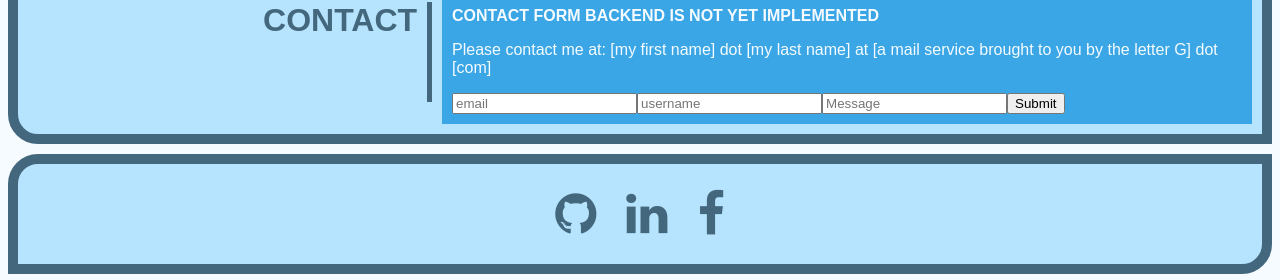
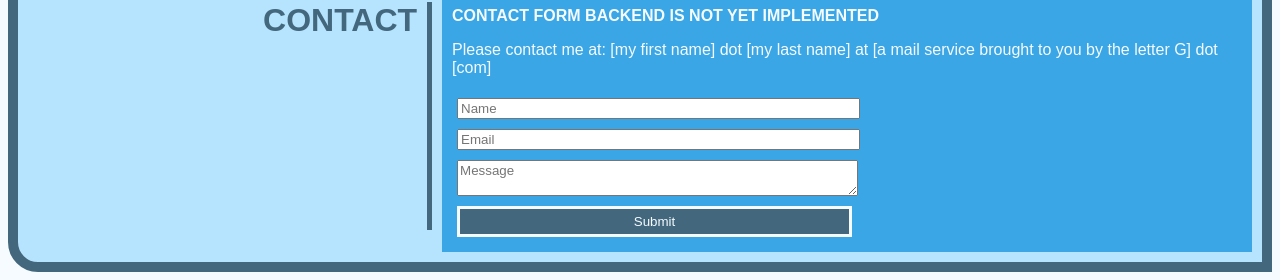
Before and after one commit to giancarlow333/react-portfolio, a React (Vite) app: page /Contact in a window 1280 px wide. Shown: the part 437-717 px from the top of the page. Built offline with nearby package versions, Linux system fonts and the light colour scheme.

Commit message:
Update <Form /> component styling

```diff
--- a/src/App.css
+++ b/src/App.css
@@ -205,6 +205,26 @@
         margin: 0 15px 0 15px;
     }
 
+    /* CONTACT FORM SECTION */
+    form {
+        display: flex;
+        flex-direction: column;
+    }
+
+    input, textarea {
+        margin: 5px;
+        width: 50%;
+    }
+
+    button {
+        margin: 5px;
+        padding: 5px;
+        width: 50%;
+        background-color: var(--darkest);
+        color: var(--lighter);
+        border: 3px solid var(--lighter);
+    }
+
     /* RESPONSIVE DESIGN SECTION
      * Resize/position elements on smaller screens
      */
@@ -252,4 +272,7 @@
             margin-left: 0px;
             margin-top: 10px;
         }
+        input, textarea, button {
+            width: 100%;
+        }
     }
--- a/src/components/Form.jsx
+++ b/src/components/Form.jsx
@@ -66,24 +66,24 @@ function Form() {
     <div>
       <form className="form" onSubmit={handleFormSubmit}>
         <input
+          value={userName}
+          name="userName"
+          onChange={handleInputChange}
+          type="text"
+          placeholder="Name"
+        />
+        <input
           value={email}
           name="email"
           onChange={handleInputChange}
           type="email"
-          placeholder="email"
+          placeholder="Email"
         />
-        <input
-          value={userName}
-          name="userName"
-          onChange={handleInputChange}
-          type="text"
-          placeholder="username"
-        />
-        <input
+        <textarea
           value={message}
           name="message"
           onChange={handleInputChange}
-          type="textarea"
+          type="text"
           placeholder="Message"
         />
         <button type="submit">
```
